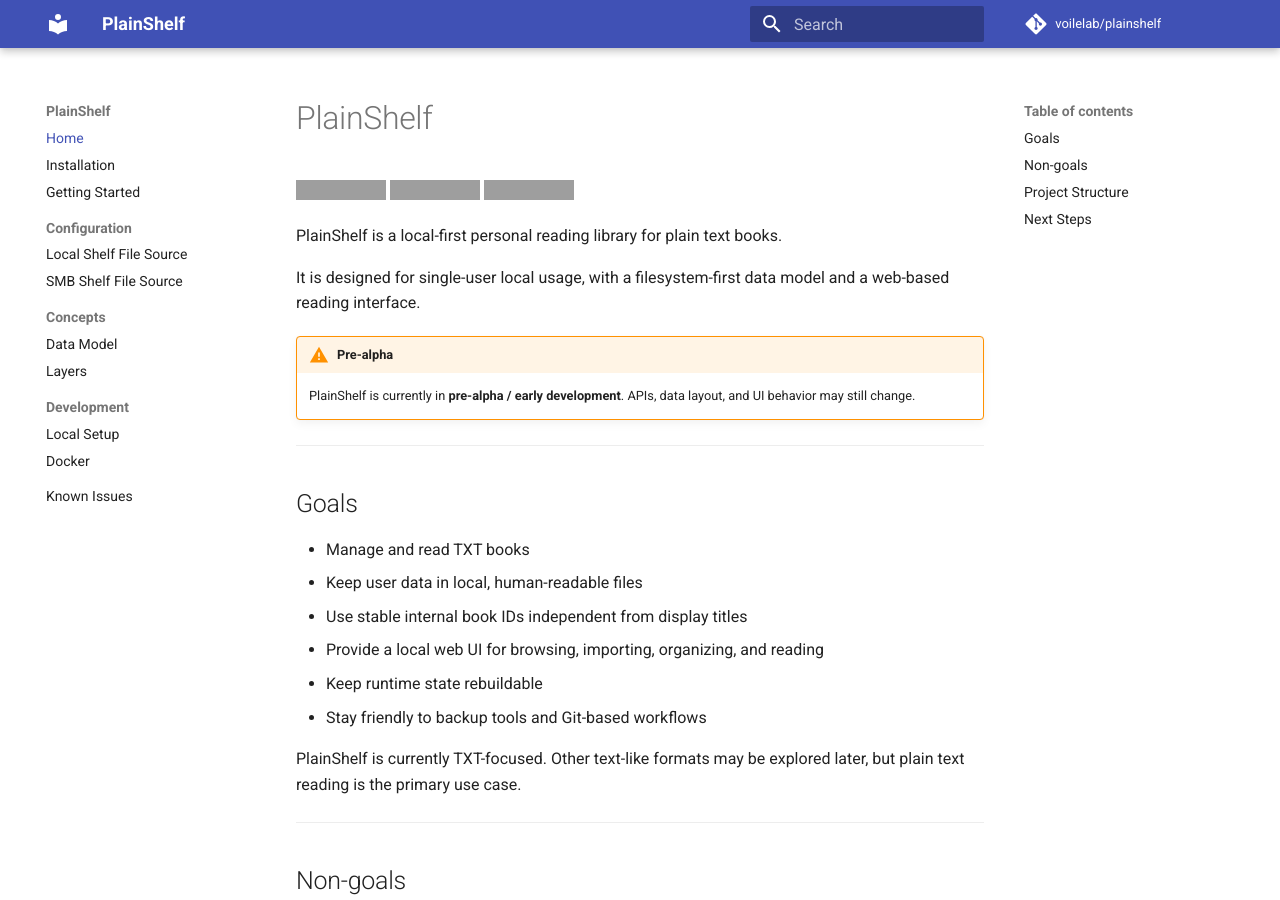
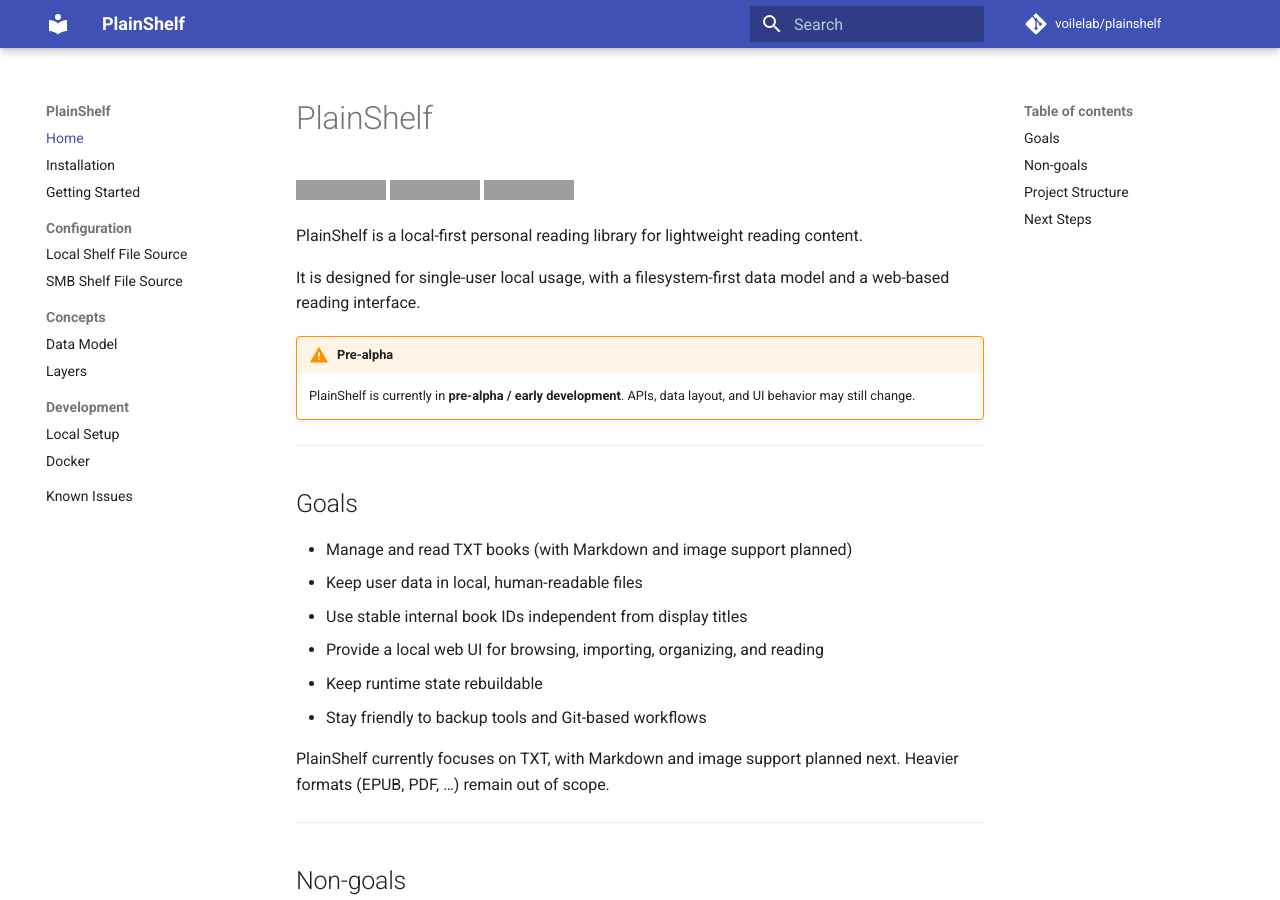
Before and after one commit to voilelab/plainshelf, an MkDocs documentation site: the page built from docs/index.md, in a window 1280 px wide and 900 px high. Built offline with MkDocs 1.6.1 and Material for MkDocs 9.7.7, drawn with Linux system fonts in a browser that asks for light colours; comment, search, counter and statistics services are not loaded; grey boxes are pictures that could not be loaded.

Commit message:
docs: broaden scope beyond plain text for upcoming markdown and image support
Co-Authored-By: Claude Opus 4.7 <noreply@anthropic.com>
Claude-Session: https://claude.ai/code/session_01L1ZjDJhJo9tb5GSotbwuPr

```diff
--- a/docs/index.md
+++ b/docs/index.md
@@ -4,7 +4,7 @@
 [![License](https://img.shields.io/badge/license-BSD_3--Clause-brightgreen.svg?style=flat)](https://github.com/voilelab/plainshelf/blob/main/LICENSE)
 [![Go Report Card](https://goreportcard.com/badge/github.com/voilelab/plainshelf)](https://goreportcard.com/report/github.com/voilelab/plainshelf)
 
-PlainShelf is a local-first personal reading library for plain text books.
+PlainShelf is a local-first personal reading library for lightweight reading content.
 
 It is designed for single-user local usage, with a filesystem-first data model and a web-based reading interface.
 
@@ -16,14 +16,14 @@ It is designed for single-user local usage, with a filesystem-first data model a
 
 ## Goals
 
-- Manage and read TXT books
+- Manage and read TXT books (with Markdown and image support planned)
 - Keep user data in local, human-readable files
 - Use stable internal book IDs independent from display titles
 - Provide a local web UI for browsing, importing, organizing, and reading
 - Keep runtime state rebuildable
 - Stay friendly to backup tools and Git-based workflows
 
-PlainShelf is currently TXT-focused. Other text-like formats may be explored later, but plain text reading is the primary use case.
+PlainShelf currently focuses on TXT, with Markdown and image support planned next. Heavier formats (EPUB, PDF, …) remain out of scope.
 
 ---
 
--- a/mkdocs.yml
+++ b/mkdocs.yml
@@ -1,5 +1,5 @@
 site_name: PlainShelf
-site_description: A local-first personal reading library for plain text books
+site_description: A local-first personal reading library for lightweight reading content
 repo_url: https://github.com/voilelab/plainshelf
 repo_name: voilelab/plainshelf
 
```
Also changed, not shown: README.md (+3 -3 lines).
